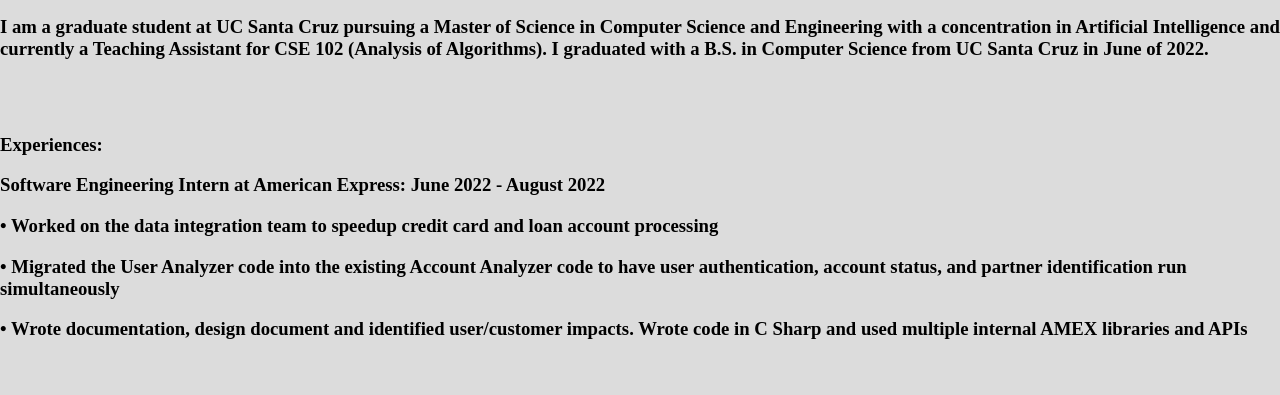
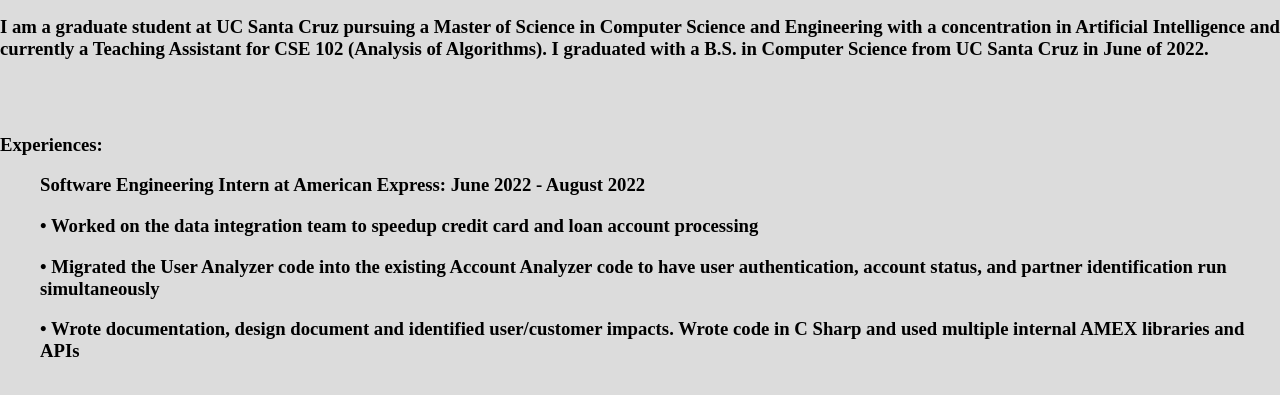
Before and after one commit to nbhupati/nbhupati.github.io, a plain HTML site: page index.html in a window 1280 px wide. Shown: the part 83-478 px from the top of the page. Drawn offline with Linux system fonts and the light colour scheme.

Commit message:
about me

```diff
--- a/index.html
+++ b/index.html
@@ -5,6 +5,11 @@
     <meta name="viewport" content="width=device-width, initial-scale=1.0">
     <title>Document</title>
     <link rel="stylesheet" href="styles.css">
+    <style>
+        p {
+            margin-left: 40px;
+        }
+    </style>
 </head>
 <body>
     <div class="name">
```
